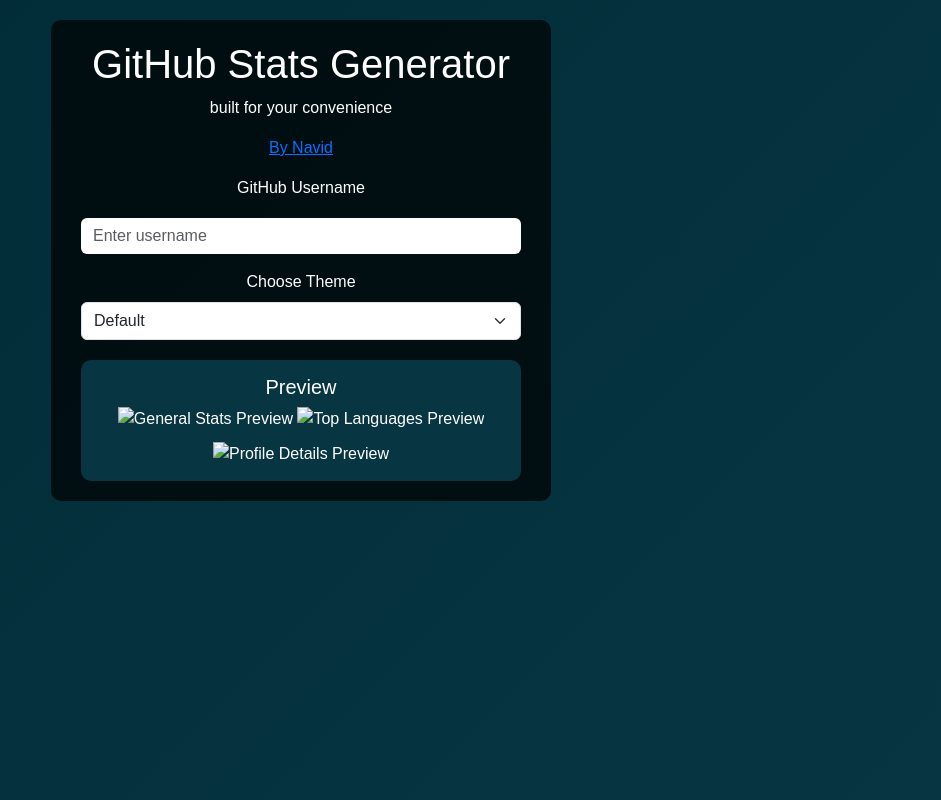
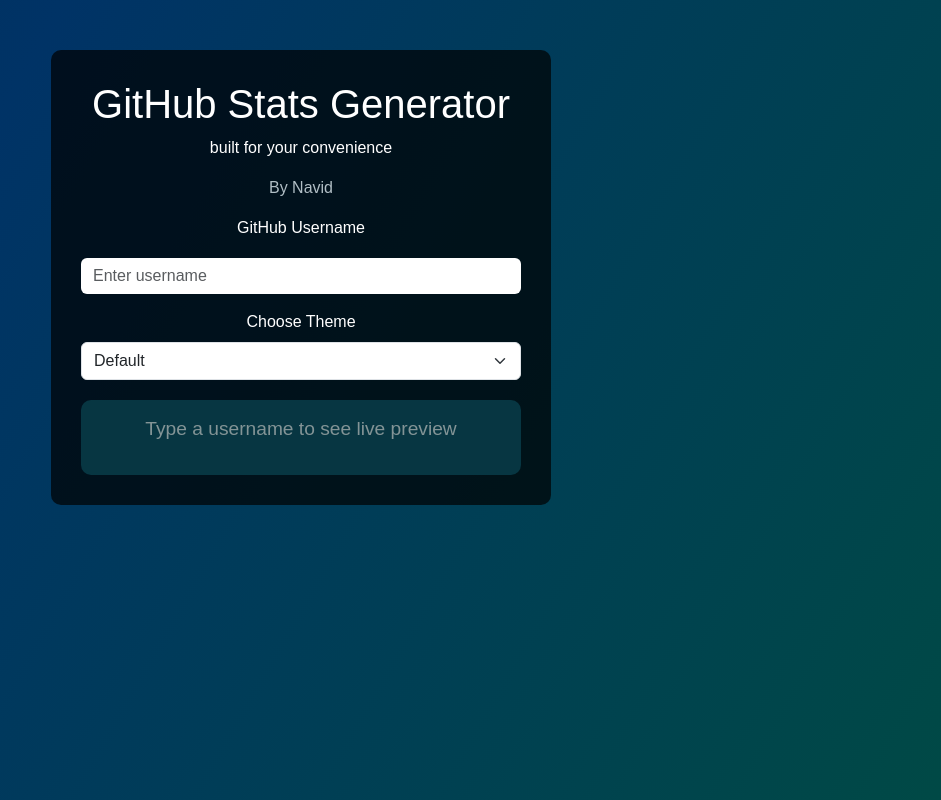
Before and after one commit to NavidZamanKhan/GitHub-stats-maker, a Flask app: page / in a window 1280 px wide. Shown: the whole page, without its empty margins (339-1280 px from the left). Run offline with Flask 3, Linux system fonts and the light colour scheme.

Commit message:
added gradient and deleted the result.html as the live preview was showing everything and edited the index.html file.

```diff
--- /dev/null
+++ b/static/style.css
@@ -0,0 +1,59 @@
+.gradient-background {
+    background: linear-gradient(300deg, #004d40, #003366, #00263a);
+    /* Dark green to dark blue gradient */
+    background-size: 180% 180%;
+    animation: gradient-animation 18s ease infinite;
+}
+
+@keyframes gradient-animation {
+    0% {
+        background-position: 0% 50%;
+    }
+
+    50% {
+        background-position: 100% 50%;
+    }
+
+    100% {
+        background-position: 0% 50%;
+    }
+}
+
+.icon-square {
+    width: 3rem;
+    height: 3rem;
+    border-radius: 0.75rem;
+}
+
+.profile-img {
+    height: 100px;
+    border-radius: 50%;
+}
+
+#newsletter1:focus {
+    outline: none;
+    box-shadow: none;
+}
+
+.form-control:focus {
+    outline: none;
+    box-shadow: none;
+}
+
+@media (max-width: 576px) {
+    .mb-mobile {
+        margin-bottom: 10px;
+    }
+}
+
+@media (max-width: 768px) {
+    .mb-mobile {
+        margin-bottom: 15px;
+    }
+}
+
+@media (min-width: 577px) and (max-width: 768px) {
+    .mb-mobile {
+        margin-bottom: 15px;
+    }
+}
--- a/templates/index.html
+++ b/templates/index.html
@@ -6,19 +6,18 @@
     <meta name="viewport" content="width=device-width, initial-scale=1.0">
     <title>GitHub Stats Generator</title>
     <link href="https://cdn.jsdelivr.net/npm/bootstrap@5.3.0/dist/css/bootstrap.min.css" rel="stylesheet">
+    <link rel="stylesheet" href="static\style.css">
     <style>
         body {
             background: linear-gradient(135deg, #002b36, #073642);
             color: #ffffff;
             display: flex;
             justify-content: center;
-            align-items: flex-start; /* Allow content to start at the top */
-            min-height: 100vh; /* Use min-height to allow scrolling */
+            align-items: flex-start;
+            min-height: 100vh;
             margin: 0;
             font-family: Arial, sans-serif;
-            overflow-y: auto; /* Enable vertical scrolling */
-            padding-top: 20px;
-            padding-bottom: 20px;
+            padding: 50px;
         }
 
         .container {
@@ -28,7 +27,9 @@
             text-align: center;
             width: 90%;
             max-width: 500px;
+            overflow: hidden; /* Add this line */
         }
+
 
         .form-control,
         .btn {
@@ -49,9 +50,21 @@
             border-radius: 10px;
         }
 
-        .container{
-            padding-top: 20px;
-            padding-bottom: 20px;
+        .preview-message {
+            color: #839496;
+            font-size: 1.2em;
+        }
+
+        /* Style for professional-looking links */
+        .professional-link {
+            color: #b0bec5; /* Soft greyish-blue color */
+            text-decoration: none; /* Removes underline */
+            font-weight: 500; /* Makes the link slightly bold */
+        }
+
+        .professional-link:hover {
+            color: #eceff1; /* Changes color on hover for subtle interaction */
+            text-decoration: underline; /* Adds underline on hover for accessibility */
         }
 
     </style>
@@ -59,14 +72,33 @@
         function updatePreview() {
             const username = document.getElementById('username').value;
             const theme = document.getElementById('theme').value;
-            if (username) {
-                document.getElementById('stats-preview').src = `https://github-readme-stats.vercel.app/api?username=${username}&theme=${theme}&show_icons=true&hide_border=true&count_private=true`;
-                document.getElementById('top-langs-preview').src = `https://github-readme-stats.vercel.app/api/top-langs/?username=${username}&theme=${theme}&layout=compact&hide_border=true`;
-                document.getElementById('profile-details-preview').src = `https://github-profile-summary-cards.vercel.app/api/cards/profile-details?username=${username}&theme=${theme}&hide_border=true`;
+
+            // Show message if username is empty
+            if (!username) {
+                document.getElementById('preview-section').innerHTML = "<p class='preview-message'>Type a username to see live preview</p>";
+                return;
             }
+
+            // Send AJAX request to the server to get updated URLs
+            fetch("/generate_stats", {
+                method: "POST",
+                headers: {
+                    "Content-Type": "application/x-www-form-urlencoded",
+                },
+                body: `username=${username}&theme=${theme}`
+            })
+                .then(response => response.json())
+                .then(data => {
+                    // Update preview section with the images
+                    document.getElementById('preview-section').innerHTML = `
+                    <img id="stats-preview" src="${data.general}" alt="General Stats Preview" style="width: 100%; margin-bottom: 10px;" onclick="copyToClipboard('${data.general}')">
+                    <img id="top-langs-preview" src="${data.languages}" alt="Top Languages Preview" style="width: 100%; margin-bottom: 10px;" onclick="copyToClipboard('${data.languages}')">
+                    <img id="profile-details-preview" src="${data.profile}" alt="Profile Details Preview" style="width: 100%;" onclick="copyToClipboard('${data.profile}')">
+                `;
+                })
+                .catch(error => console.error("Error fetching stats:", error));
         }
-    </script>
-    <script>
+
         function copyToClipboard(text) {
             navigator.clipboard.writeText(text).then(() => {
                 alert("Link copied to clipboard!");
@@ -77,14 +109,14 @@
     </script>
 </head>
 
-<body>
+<body class="gradient-background">
     <div class="container">
         <h1>GitHub Stats Generator</h1>
         <p>built for your convenience</p>
         <p>
-            <a href="https://github.com/NavidZamanKhan">By Navid</a>
+            <a href="https://github.com/NavidZamanKhan" class="professional-link">By Navid</a>
         </p>
-        <form>
+        <form onsubmit="return false;">
             <div class="mb-3">
                 <label for="username" class="form-label">GitHub Username</label>
                 <input type="text" id="username" class="form-control" placeholder="Enter username"
@@ -127,14 +159,8 @@
         </form>
 
         <!-- Live Preview Section -->
-        <div class="preview">
-            <h5>Preview</h5>
-            <img id="stats-preview" src="" alt="General Stats Preview" style="width: 100%; margin-bottom: 10px;"
-                onclick="copyToClipboard('{{ url }}')">
-            <img id="top-langs-preview" src="" alt="Top Languages Preview" style="width: 100%; margin-bottom: 10px;"
-                onclick="copyToClipboard('{{ url }}')">
-            <img id="profile-details-preview" src="" alt="Profile Details Preview" style="width: 100%;"
-                onclick="copyToClipboard('{{ url }}')">
+        <div class="preview" id="preview-section">
+            <p class="preview-message">Type a username to see live preview</p>
         </div>
     </div>
 </body>
```
Also changed, not shown: templates/result.html (deleted, +0 -36 lines).
